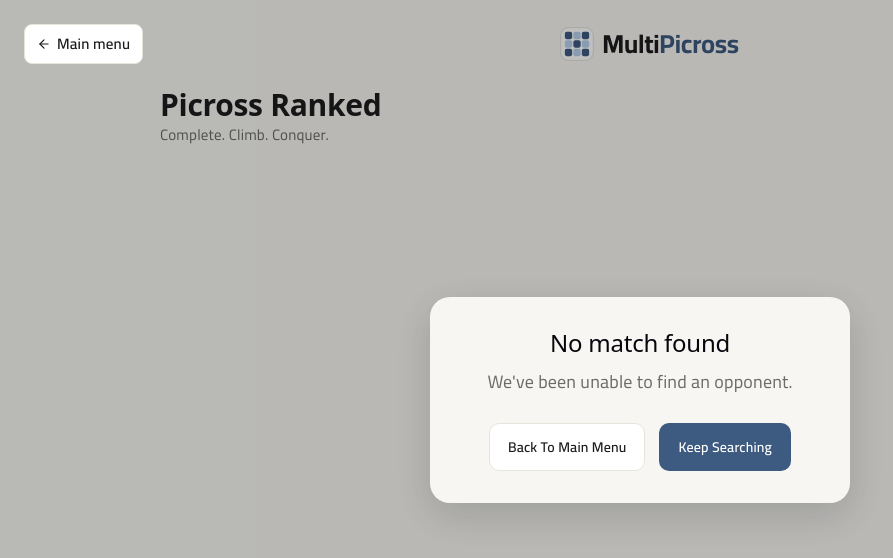
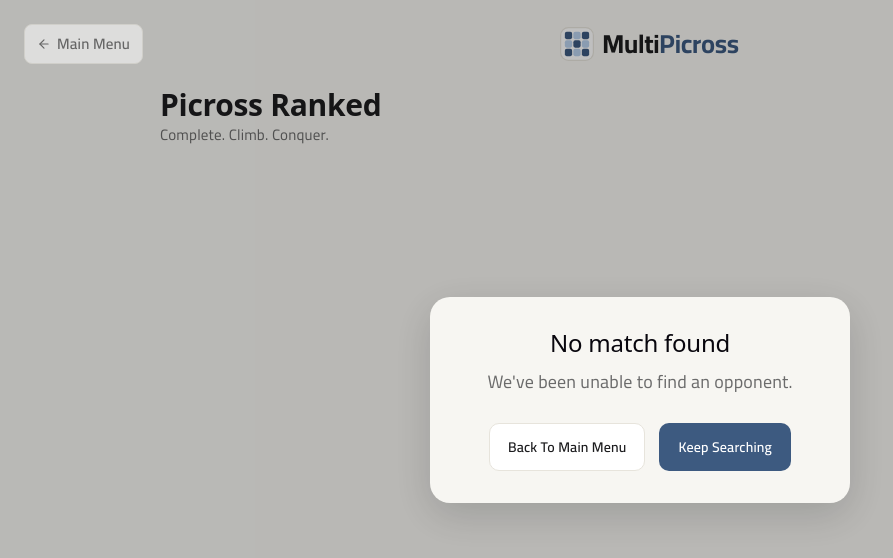
Before and after one commit to Monash-FIT3170/2026W1-MultiPicross, a React (Vite) app in the folder frontend/: page /picrossranked in a window 1280 px wide. Shown: the top 558 px of the page, without its empty margins (0-893 px from the left). Built offline with nearby package versions, Linux system fonts and the light colour scheme; no server answers.

Commit message:
Ensured main menu button was consistent across pages

```diff
--- a/frontend/src/pages/PicrossRanked.tsx
+++ b/frontend/src/pages/PicrossRanked.tsx
@@ -55,11 +55,14 @@ const simulateMatchFound = () => {
         style={{
             position: "relative",
             zIndex: 200,
+            opacity: searching ? 0.85 : 0.52,
+
+            transition: "opacity 0.2s ease",
         }}
         >
         <BackButton
             onClick={() => navigate("/")}
-            label="Main menu"
+            label="Main Menu"
         />
         </div>
 
--- a/frontend/src/pages/PrivateMultiplayer.tsx
+++ b/frontend/src/pages/PrivateMultiplayer.tsx
@@ -26,7 +26,7 @@ export function PrivateMultiplayer() {
           marginBottom: 28,
         }}
       >
-        <BackButton onClick={() => navigate("/")} label="Main menu" />
+        <BackButton onClick={() => navigate("/")} label="Main Menu" />
         <Logo size={34} />
         <div style={{ width: 100 }} />
       </div>
--- a/frontend/src/pages/PublicMultiplayer.tsx
+++ b/frontend/src/pages/PublicMultiplayer.tsx
@@ -26,7 +26,7 @@ export function PublicMultiplayer() {
           marginBottom: 28,
         }}
       >
-        <BackButton onClick={() => navigate("/")} label="Main menu" />
+        <BackButton onClick={() => navigate("/")} label="Main Menu" />
         <Logo size={34} />
         <div style={{ width: 100 }} />
       </div>
--- a/frontend/src/pages/Singleplayer.tsx
+++ b/frontend/src/pages/Singleplayer.tsx
@@ -1093,7 +1093,7 @@ function PlayingScreen({
               Play again
             </Button>
             <Button variant="primary" size="sm" onClick={onMainMenu}>
-              Main menu
+              Main Menu
             </Button>
           </div>
         </div>
```
